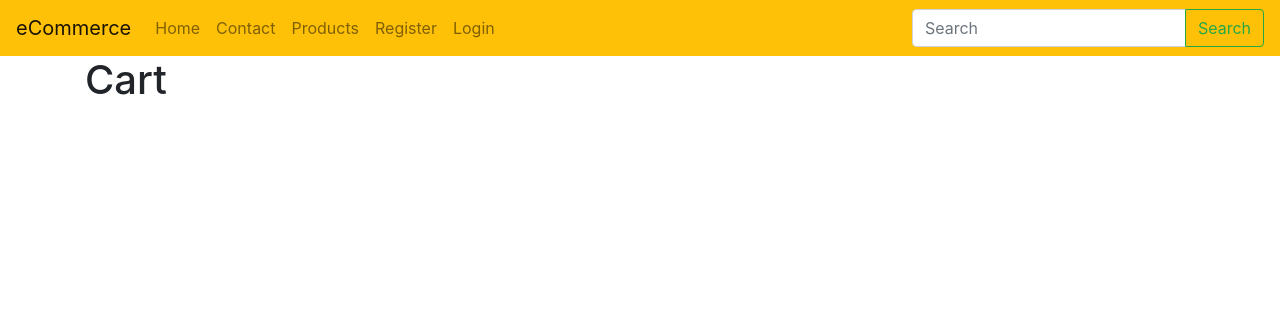
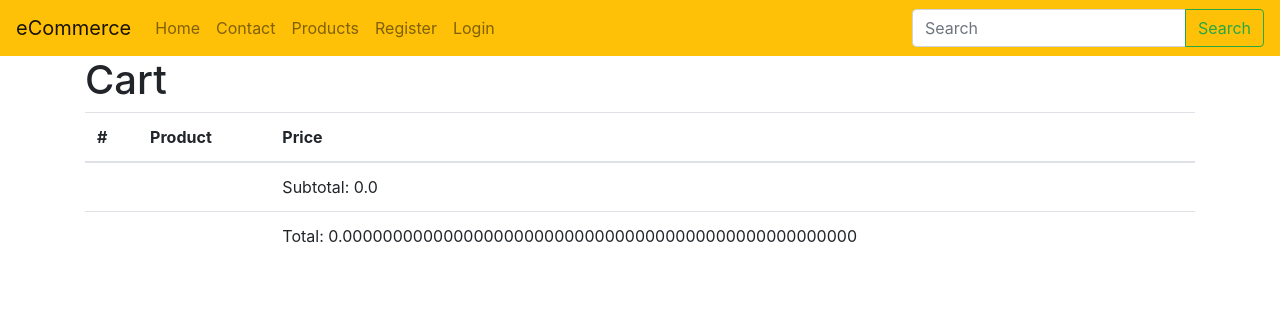
Before and after one commit to Brucehaha/ecommerce, a Django app: page /cart/ in a window 1280 px wide. Shown: the top 316 px of the page. Run offline with Django 3.2, Linux system fonts and the light colour scheme; data comes from the database, SQL or seed files in the repository; both versions use the stored data as it was after the commit; parts of the project's set-up code (start-up, migrations or seed data) failed here and were passed over; some libraries are stand-ins or nearby versions.

Commit message:
cart debug

```diff
--- a/carts/models.py
+++ b/carts/models.py
@@ -10,6 +10,8 @@ User = settings.AUTH_USER_MODEL
 class CartManager(models.Manager):
 	def new_or_get(self, request):
 		cart_id =request.session.get("cart_id", None)
+		print('1.{cart_id}'.format(cart_id=cart_id))
+		print(request.session.items())
 		qs = self.get_queryset().filter(id=cart_id)
 		if qs.count() == 1:
 			new_object = False
@@ -21,7 +23,10 @@ class CartManager(models.Manager):
 		else:
 			cart_obj = Cart.objects.new(user=request.user)
 			new_object = True
-			request.session['cart_ id'] = cart_obj.id
+			request.session['cart_id'] = cart_obj.id
+			print('2.{cart_id}'.format(cart_id=request.session['cart_id']))
+			print(request.session.items())
+
 		return cart_obj, new_object
 
 	def new(self, user=None):
--- a/carts/templates/carts/home.html
+++ b/carts/templates/carts/home.html
@@ -2,4 +2,34 @@
 
 {% block content %}
 <h1>Cart</h1>
+<table class="table">
+  <thead>
+    <tr>
+      <th scope="col">#</th>
+      <th scope="col">Product</th>
+      <th scope="col">Price</th>
+    </tr>
+  </thead>
+  <tbody>
+  	{% for product in carts.products.all %}
+    <tr>
+      <th scope="row">{{ forloop.counter }}</th>
+      <td>{{ product.title }} {% include "products/snippets/cart_update_form.html" with product=product carts=carts in_cart=True %}
+</td>
+      <td>{{ product.price}}</td>
+    </tr>
+    {% endfor %}
+    <tr>
+      <th scope="row"></th>
+      <td></td>
+      <td colspan="2">Subtotal: {{ carts.subtotal }}</td>
+    </tr>
+    <tr>
+      <th scope="row"></th>
+      <td></td>
+      <td colspan="2">Total: {{ carts.total }}</td>
+    </tr>
+  </tbody>
+</table>
+
 {% endblock %}
--- a/carts/views.py
+++ b/carts/views.py
@@ -1,20 +1,22 @@
-from django.shortcuts import render
+from django.shortcuts import render, redirect
+from django.urls import reverse
 from .models import Cart
 from products.models import Product
 
 
+
 def cart_page(request):
 	cart_obj, new_obj = Cart.objects.new_or_get(request)
-	return render(request, "carts/home.html", {})
+	return render(request, "carts/home.html", {'carts':cart_obj})
 
 
 def cart_update(request):
-	print(request)
-	product = Product.objects.get(id=2)
+	product_id = request.POST.get('product_id')
+	product = Product.objects.get(id=product_id)
 	cart_obj, new_obj = Cart.objects.new_or_get(request)
 	if cart_obj is not None:
 		if product in cart_obj.products.all():
 			cart_obj.products.remove(product)
 		else:
 			cart_obj.products.add(product)
-	return render(request, "carts/home.html", {})
+	return redirect(reverse('products:detail', kwargs={'slug':product.slug}))
--- a/products/templates/products/product_detail.html
+++ b/products/templates/products/product_detail.html
@@ -13,7 +13,7 @@
 </div>
 <div class="row">
 	<div class="col-12 col-md-6 col-lg-6 mx-auto">
-		{% include "products/snippets/cart_update_form.html" with product=object cart=cart %}
+		{% include "products/snippets/cart_update_form.html" with product=object carts=carts %}
  	</div>
 
 </div>
```
Also changed, not shown: products/templates/products/snippets/cart_update_form.html (+9 -5 lines), db.sqlite3.
